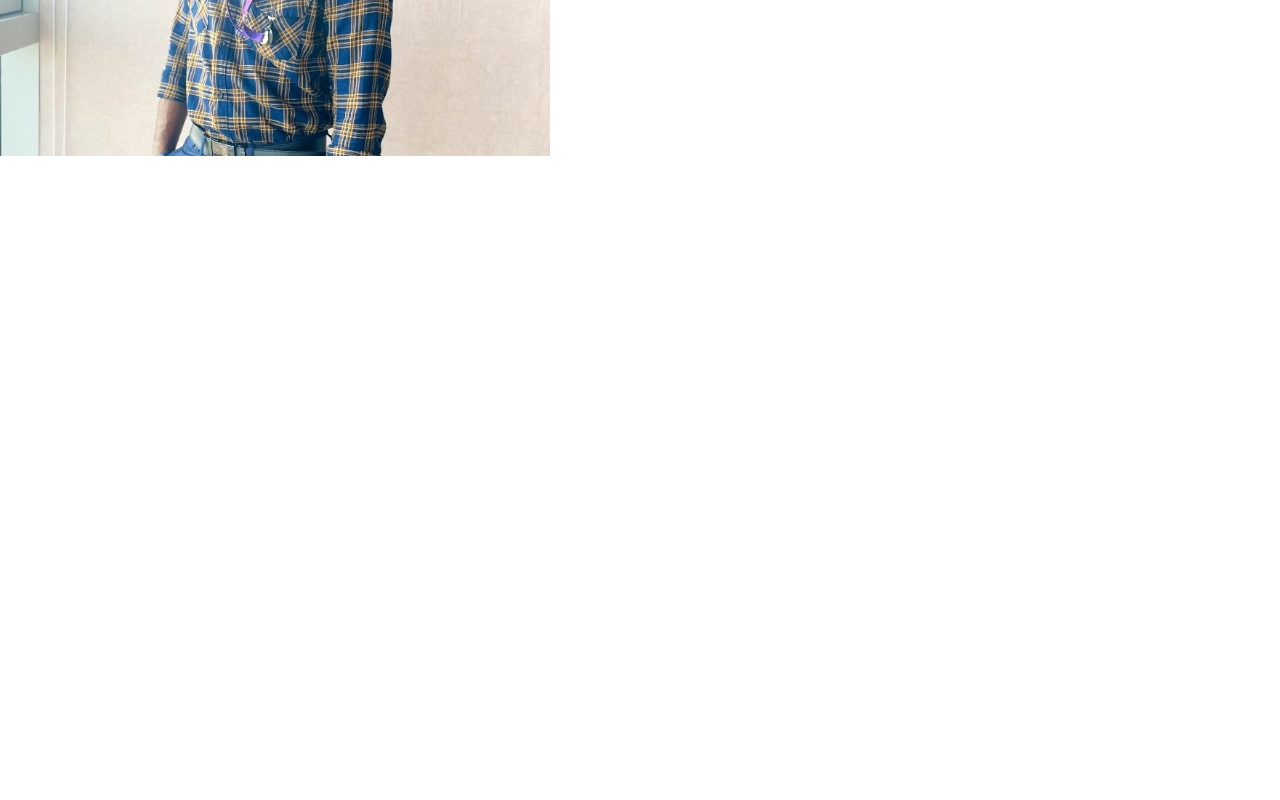
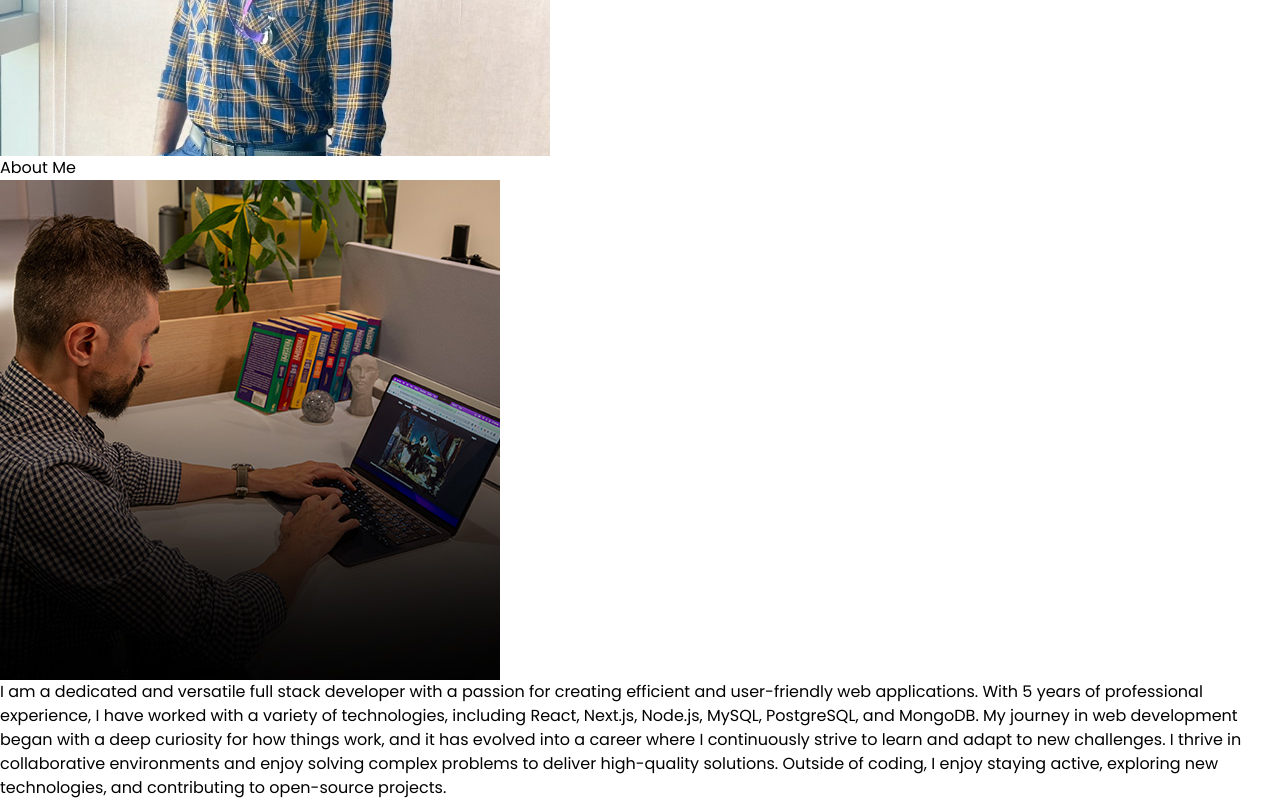
Before and after one commit to tharushasamarawickrama/My-portfolio, a React (Vite) app: page / in a window 1280 px wide. Shown: the part 583-1383 px from the top of the page. Before the commit the page ends 800 px from the top, so only its background shows below. Built offline with nearby package versions, Linux system fonts and the light colour scheme.

Commit message:
complete about section

```diff
--- a/src/App.jsx
+++ b/src/App.jsx
@@ -1,15 +1,19 @@
+import About from "./components/About";
 import Hero from "./components/Hero";
 import Navbar from "./components/Navbar";
 
 const App = () => {
   return (
     <div className="overflow-x-hidden text-neutral-300 antialiased selection:bg-cyan-300 selection:text-cyan-900">
-      <div className="flixed top-0 -z-10 h-full w-full">
-        <div className="absolute inset-0 -z-10 h-full w-full items-center px-5 py-24 [background:radial-gradient(125%_125%_at_50%_10%,#000_40%,#63e_100%)]"></div>
+      <div className="fixed top-0 -z-10 h-full w-full">
+        <div className="absolute top-0 z-[-2] h-screen w-screen bg-neutral-950 bg-[radial-gradient(ellipse_80%_80%_at_50%_-20%,rgba(120,119,198,0.3),rgba(255,255,255,0))]">
+
+        </div>
       </div>
       <div className="container mx-auto px-8">
         <Navbar />
         <Hero />
+        <About />
       </div>
 
     </div>
--- /dev/null
+++ b/src/components/About.jsx
@@ -0,0 +1,26 @@
+import aboutImg from '../assets/about.jpg';
+import { ABOUT_TEXT } from '../constants';
+
+const About = () => {
+  return (
+    <div className="border-b border-neutral-900 pb-4">
+        <h2 className="my-20 text-center text-4xl">About <span className="text-neutral-500">Me</span></h2>
+        <div className="flex flex-wrap">
+            <div className="w-full lg:w-1/2 lg:p-8">
+                <div className="flex item-center justify-center">
+                    <img className='rounded-2xl' src={aboutImg} alt="about" />
+                </div>
+            </div>
+                <div className='w-full lg:w-1/2'>
+                    <div className='flex justify-center lg:justify-start'>
+                        <p className='my-2 max-w-xl py-6 font-light tracking-tighter'>
+                            {ABOUT_TEXT}
+                        </p>
+                    </div>
+                </div>
+        </div>
+    </div>
+  );
+};
+
+export default About
--- a/src/components/Hero.jsx
+++ b/src/components/Hero.jsx
@@ -16,7 +16,7 @@
             </div>
             <div className="w-full lg:w-1/2 lg:p-8">
                 <div className="flex justify-center">
-                    <img src={profilePic} alt="Tharusha Samarawickrama" />
+                    <img className="rounded-2xl" src={profilePic} alt="Tharusha Samarawickrama" />
                 </div>
             </div>
         </div>
```
